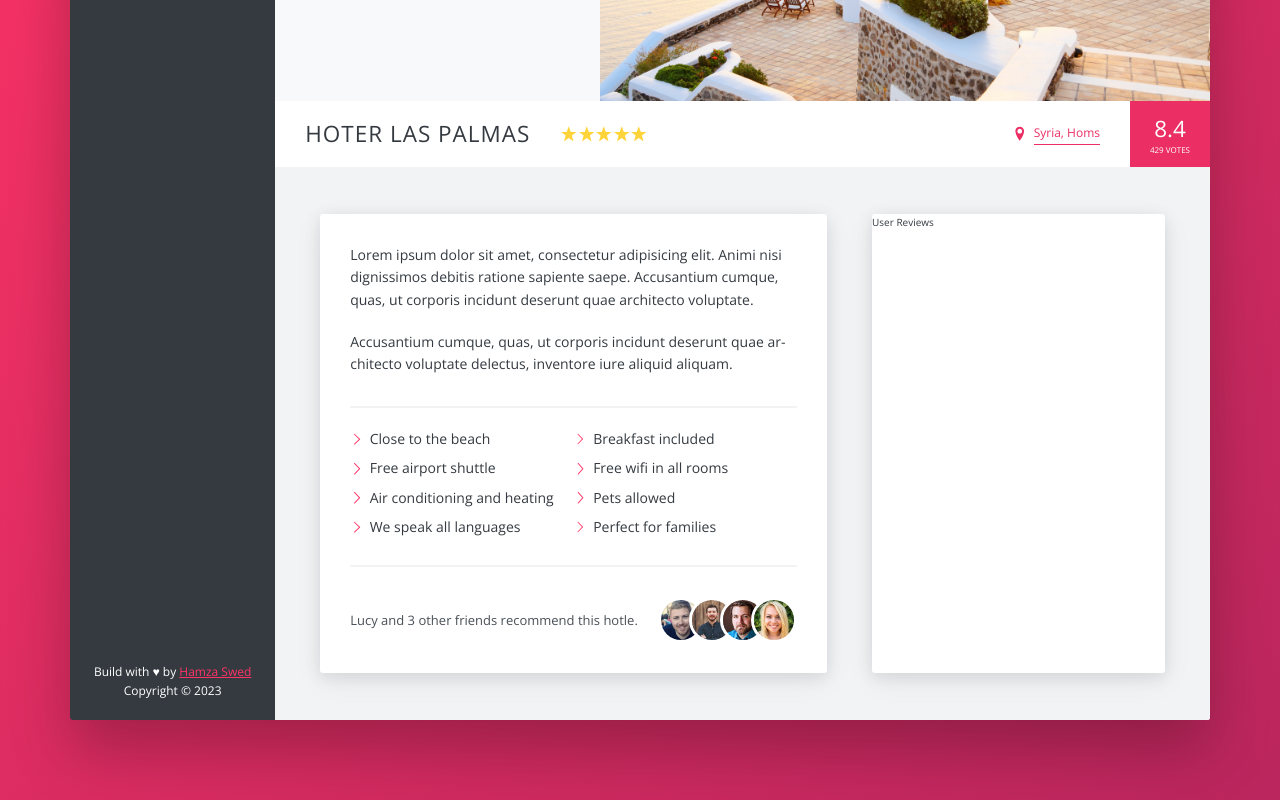
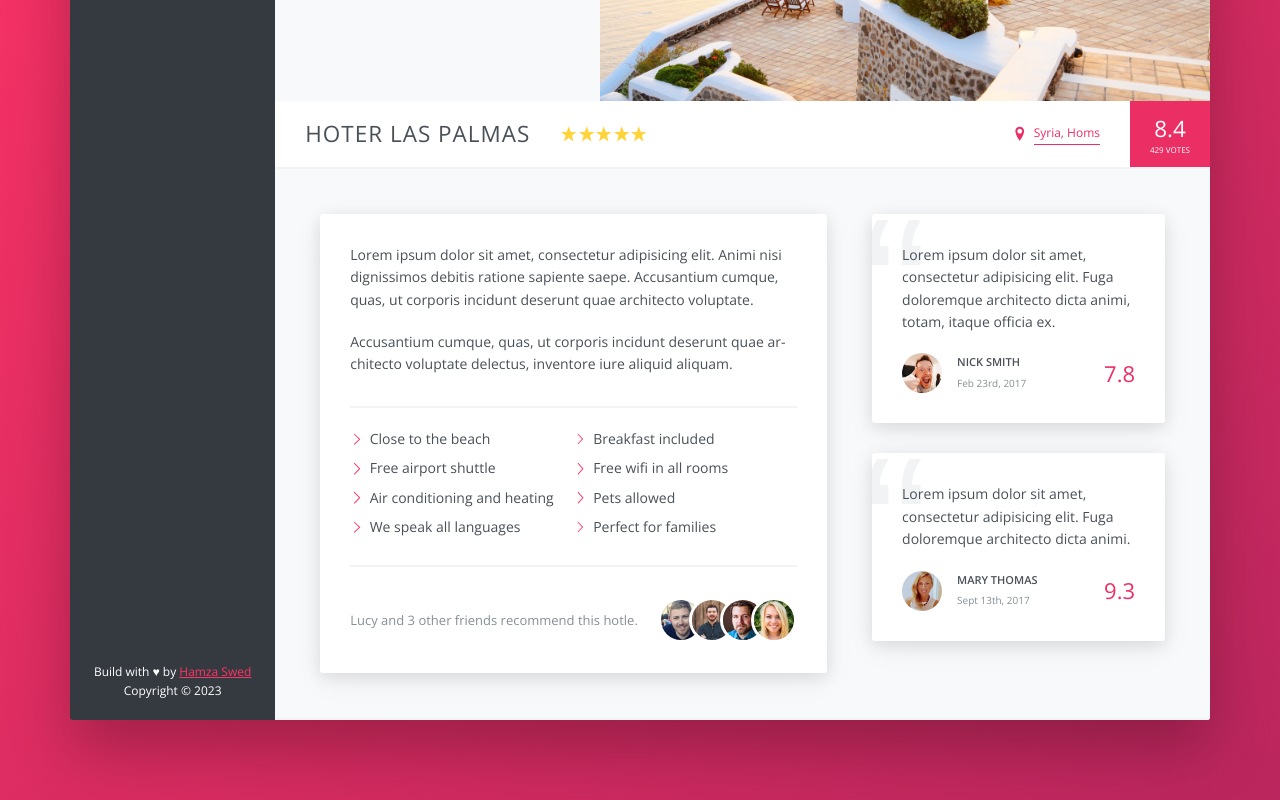
Before and after one commit to hamzaswed/trillo-template, a website built with Vite: page index.html in a window 1280 px wide. Shown: the part 415-1215 px from the top of the page. Built offline with nearby package versions, Linux system fonts and the light colour scheme.

Commit message:
add and style review component

```diff
--- a/index.html
+++ b/index.html
@@ -265,7 +265,48 @@
               </div>
             </section>
 
-            <section class="user-reviews">User Reviews</section>
+            <section class="user-reviews">
+              <article class="review">
+                <blockquote class="review__description">
+                  Lorem ipsum dolor sit amet, consectetur adipisicing elit. Fuga
+                  doloremque architecto dicta animi, totam, itaque officia ex.
+                </blockquote>
+                <footer class="review__details">
+                  <img
+                    src="img/user-1.jpg"
+                    alt="User adding a review to the hotel"
+                    class="review__photo"
+                  />
+                  <div class="review__date">
+                    <h2 class="review__user-name">Nick Smith</h2>
+                    <time class="review__time" datetime="2023-07-07"
+                      >Feb 23rd, 2017</time
+                    >
+                  </div>
+                  <span class="review__rating">7.8</span>
+                </footer>
+              </article>
+              <article class="review">
+                <blockquote class="review__description">
+                  Lorem ipsum dolor sit amet, consectetur adipisicing elit. Fuga
+                  doloremque architecto dicta animi.
+                </blockquote>
+                <footer class="review__details">
+                  <img
+                    src="img/user-2.jpg"
+                    alt="User adding a review to the hotel"
+                    class="review__photo"
+                  />
+                  <div class="review__date">
+                    <h2 class="review__user-name">Mary Thomas</h2>
+                    <time class="review__time" datetime="2023-07-07"
+                      >Sept 13th, 2017</time
+                    >
+                  </div>
+                  <span class="review__rating">9.3</span>
+                </footer>
+              </article>
+            </section>
           </section>
         </main>
       </div>
--- a/sass/_base.scss
+++ b/sass/_base.scss
@@ -56,7 +56,7 @@ body {
   background-repeat: no-repeat;
   background-size: cover;
   min-height: 100vh;
-  color: var(--color-gray-8);
+  color: var(--color-gray-7);
 }
 
 ul {
--- a/sass/_components.scss
+++ b/sass/_components.scss
@@ -722,7 +722,6 @@
 /////////////////////////////
 // PARAGRAPH
 .paragraph {
-  font-size: 1.4rem;
   hyphens: auto;
 
   &:not(:last-of-type) {
@@ -743,7 +742,6 @@
   &__item {
     flex: 0 0 50%;
     margin-bottom: 0.7rem;
-    font-size: 1.4rem;
     display: flex;
     align-items: center;
   }
@@ -777,7 +775,7 @@
 
   &__text {
     font-size: 1.3rem;
-    color: var(--color-gray-7);
+    color: var(--color-gray-6);
   }
 
   &__friend-list {
@@ -788,12 +786,71 @@
     box-sizing: content-box;
     width: 4rem;
     height: 4rem;
-    border-radius: 100%;
+    border-radius: 50%;
+    border: 3px solid var(--color-white);
     overflow: hidden;
-    border: 3px solid var(--color-white);
 
     &:not(:last-child) {
       margin-right: -1.5rem;
     }
   }
 }
+
+/////////////////////////////
+// REVIEWS COMPONENT
+.review {
+  box-shadow: var(--shadow-box);
+  background-color: var(--color-white);
+  padding: 3rem;
+  margin-bottom: 3rem;
+  border-radius: 3px;
+  position: relative;
+  overflow: hidden;
+
+  &__description {
+    margin-bottom: 2rem;
+    position: relative;
+  }
+
+  &__details {
+    display: flex;
+    align-items: center;
+    gap: 1.5rem;
+  }
+
+  &__photo {
+    width: 4rem;
+    height: 4rem;
+    border-radius: 50%;
+  }
+
+  &__user-name {
+    font-size: 1.1rem;
+    text-transform: uppercase;
+    font-weight: 600;
+  }
+
+  &__time {
+    font-size: 1rem;
+    color: var(--color-gray-6);
+    margin-top: -0.3rem;
+  }
+
+  &__rating {
+    margin-left: auto;
+    font-size: 2.2rem;
+    color: var(--color-primary);
+    font-weight: 300;
+  }
+
+  &::before {
+    content: "\201C";
+    position: absolute;
+    top: -2.5rem;
+    left: -1rem;
+    line-height: 1;
+    font-family: sans-serif;
+    font-size: 20rem;
+    color: var(--color-gray-1);
+  }
+}
--- a/sass/_layout.scss
+++ b/sass/_layout.scss
@@ -40,7 +40,7 @@
   gap: 4.5rem;
   padding: 4.5rem;
   border-bottom: var(--border-line);
-  background-color: var(--color-gray-1);
+  font-size: 1.4rem;
 
   & .description {
     border-radius: 3px;
@@ -53,7 +53,5 @@
   & .user-reviews {
     border-radius: 3px;
     flex: 1;
-    background-color: var(--color-white);
-    box-shadow: var(--shadow-box);
   }
 }
```
